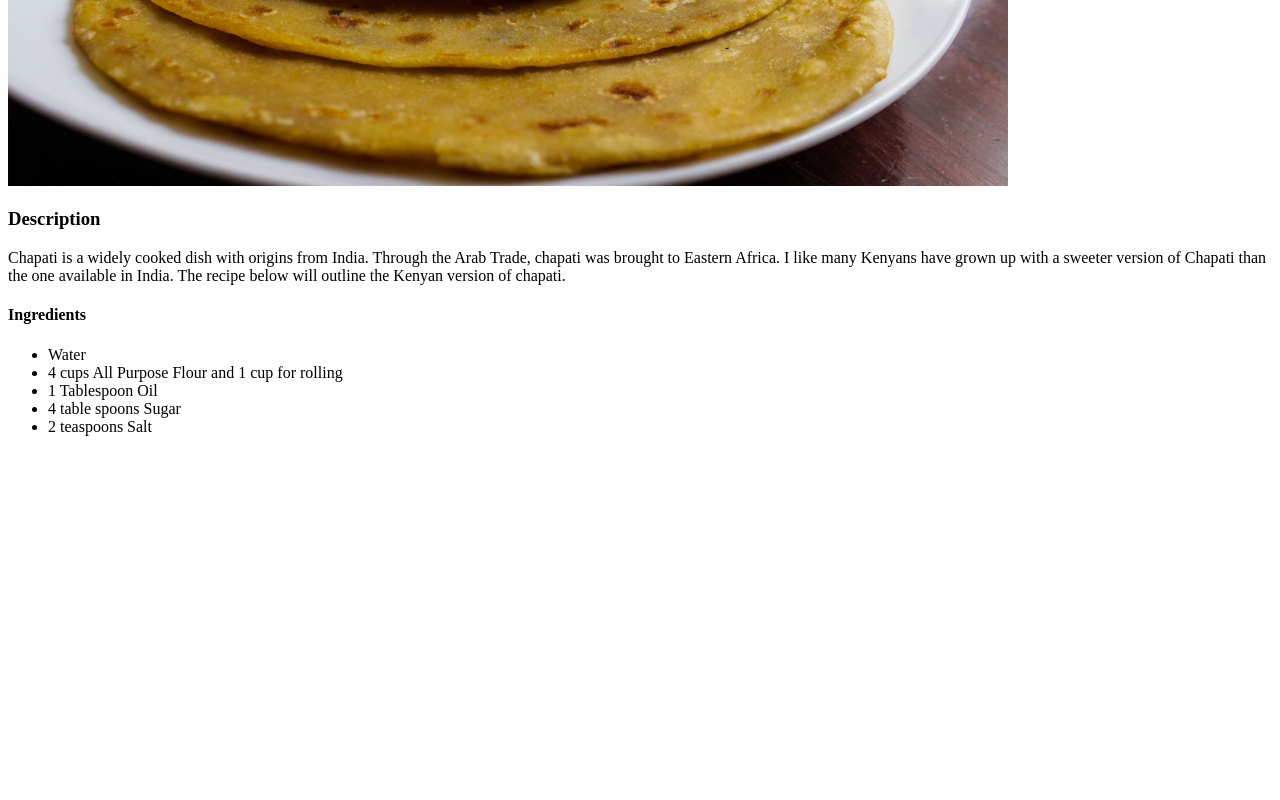
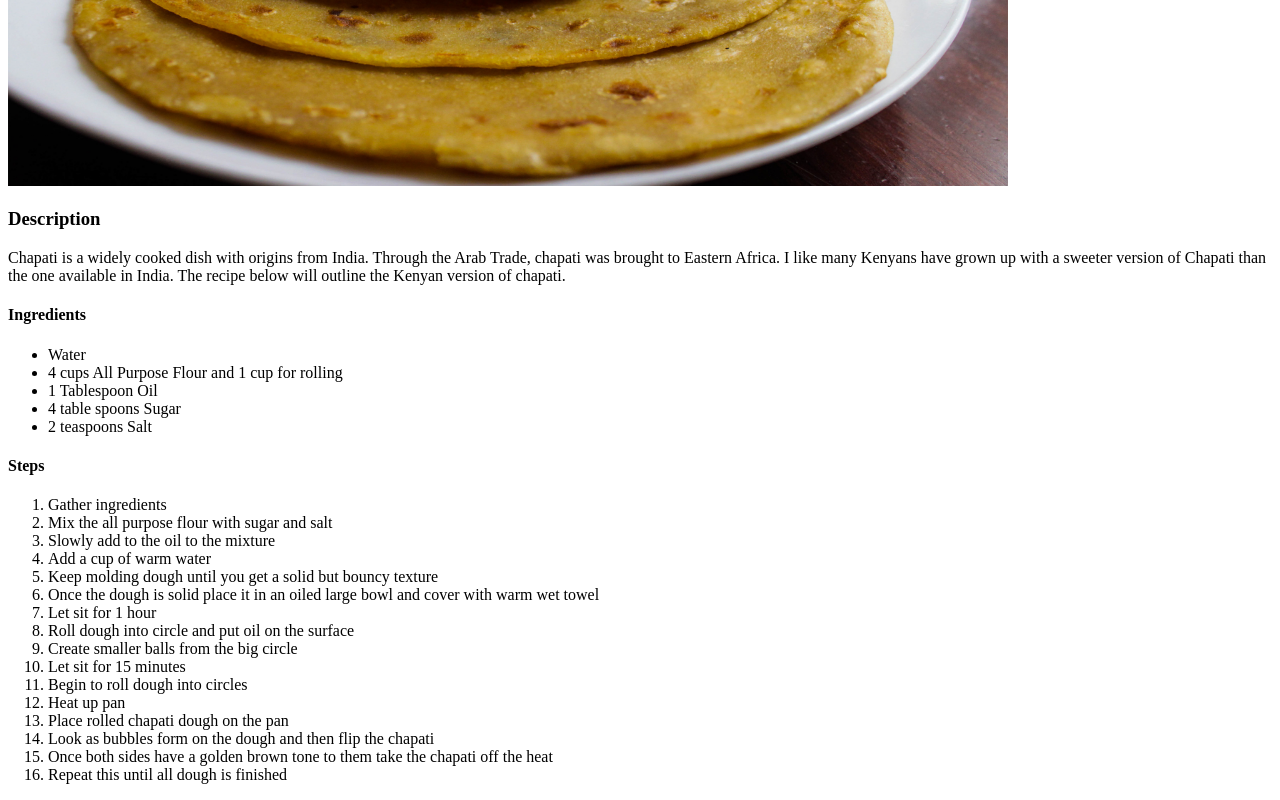
Before and after one commit to peacekokok/odin-recipes, a plain HTML site: page recipes/chapati.html in a window 1280 px wide. Shown: the part 330-1130 px from the top of the page. Before the commit the page ends 800 px from the top, so only its background shows below. Drawn offline with Linux system fonts and the light colour scheme.

Commit message:
Created an ordered list of steps for chapati.html

```diff
--- a/recipes/chapati.html
+++ b/recipes/chapati.html
@@ -23,6 +23,31 @@
                <li>1 Tablespoon Oil</li>
                <li>4 table spoons Sugar</li>
                <li>2 teaspoons Salt</li>
+            </ul>
+
+            <h4>Steps</h4>
+
+            <ol>
+               <li>Gather ingredients</li>
+               <li>Mix the all purpose flour with sugar and salt </li>
+               <li>Slowly add to the oil to the mixture</li>
+               <li>Add a cup of warm water</li>
+               <li>Keep molding dough until you get a solid but bouncy texture</li>
+               <li>Once the dough is solid place it in an oiled large bowl and cover with warm wet towel</li>
+               <li>Let sit for 1 hour</li>
+               <li>Roll dough into circle and put oil on the surface</li>
+               <li>Create smaller balls from the big circle</li>
+               <li>Let sit for 15 minutes</li>
+               <li>Begin to roll dough into circles</li>
+               <li>Heat up pan</li>
+               <li>Place rolled chapati dough on the pan</li>
+               <li>Look as bubbles form on the dough and then flip the chapati</li>
+               <li>Once both sides have a golden brown tone to them take the chapati off the heat</li>
+               <li>Repeat this until all dough is finished</li>
+
+
+            </ol>
+
 
     </body>
 </html>
```
